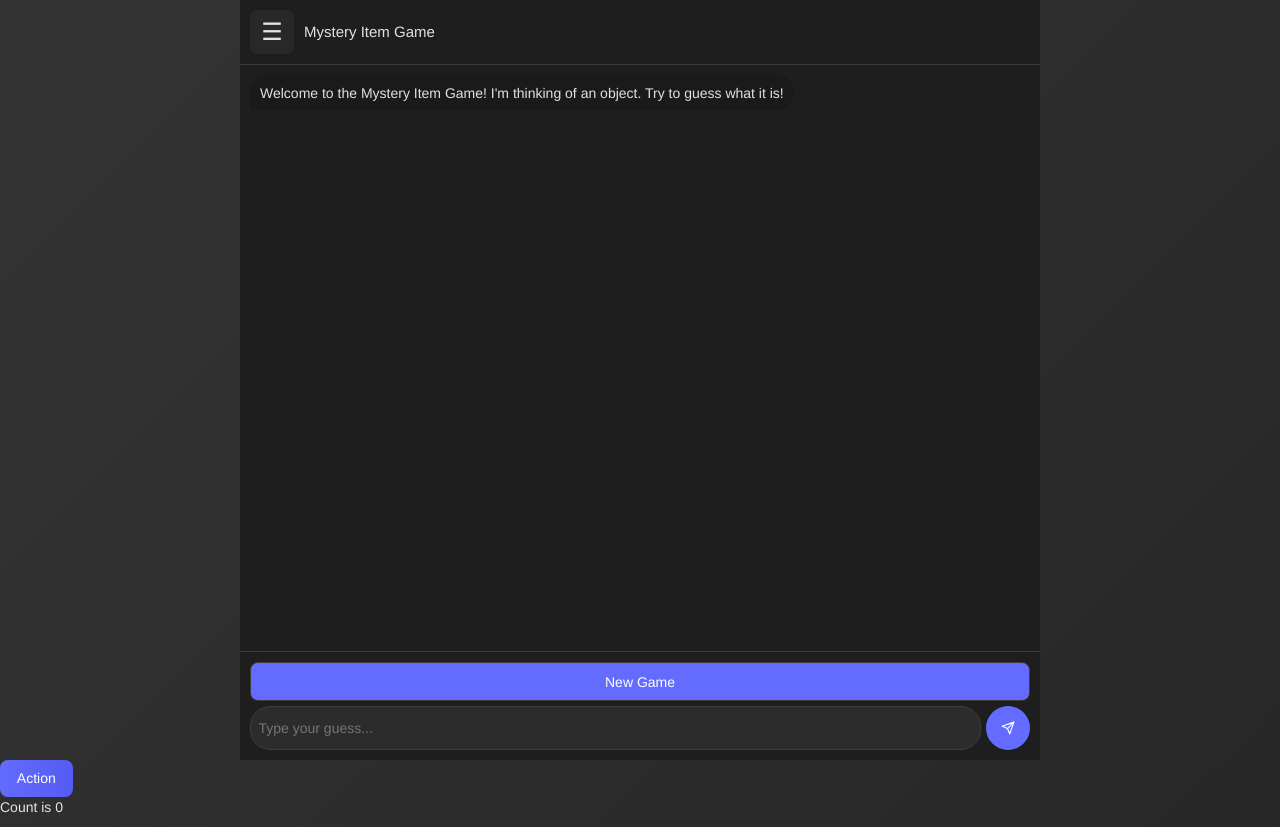
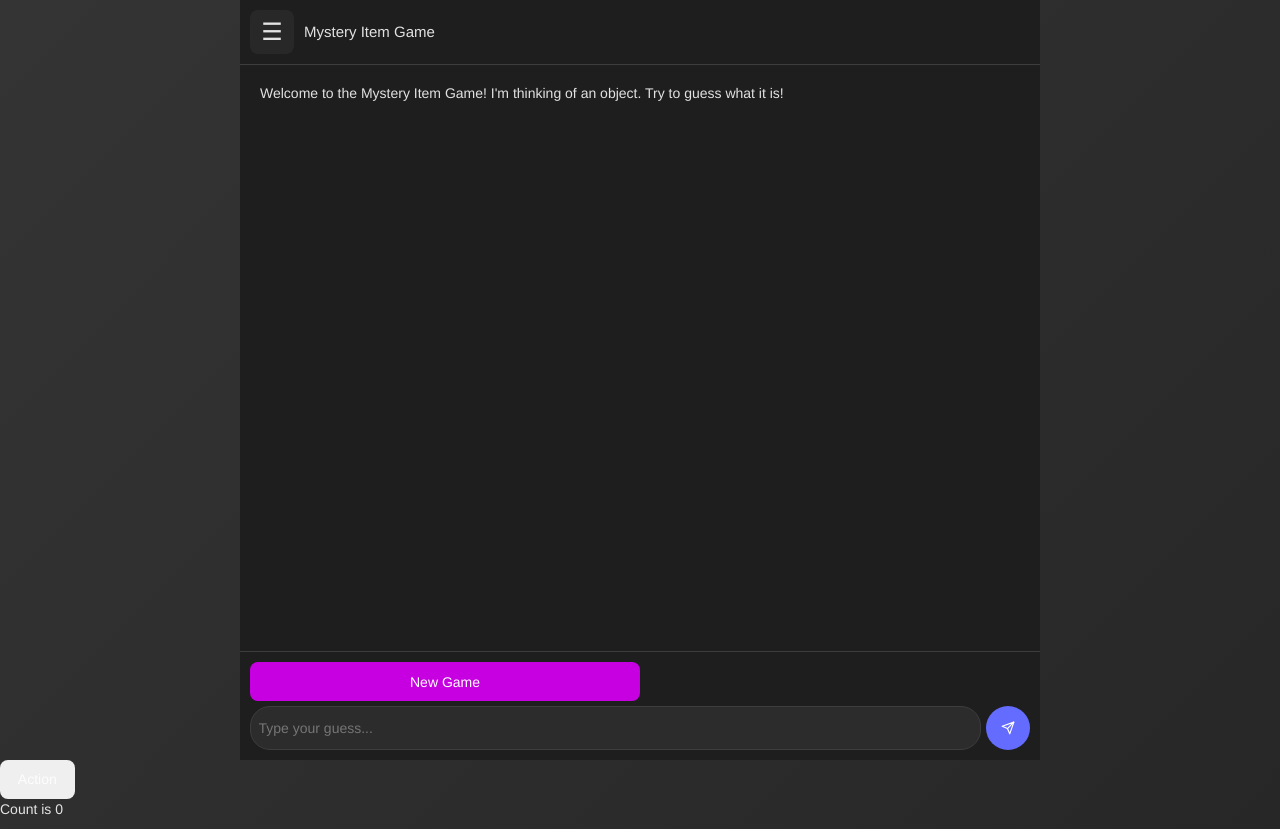
Before and after one commit to cobrauf/ai-demos, a React (Vite) app in the folder frontend/: page /demos/mystery-item in a window 1280 px wide. Built offline with nearby package versions, Linux system fonts and the light colour scheme; no server answers.

Commit message:
simplified UI colors for buttons

```diff
--- a/frontend/src/components/Button/Button.module.css
+++ b/frontend/src/components/Button/Button.module.css
@@ -21,10 +21,7 @@
 /* When adding a new style, update the string literal in Button.tsx */
 .base {
   background-color: var(--btn-base-bg);
-  color: var(--button-text-color);
-}
-.base:hover {
-  background-color: var(--btn-base-bg-hover);
+  color: var(--btn-text-color);
 }
 
 .cancel {
@@ -32,11 +29,14 @@
   color: var(--btn-cancel-text);
   border-color: var(--btn-cancel-border);
 }
-.cancel:hover {
-  border-color: var(--btn-cancel-border-hover);
+
+.disabled {
+  background-color: var(--btn-disabled-bg);
+  color: var(--btn-disabled-text);
+  cursor: not-allowed;
 }
 
-.gradient {
+/* .gradient {
   background-image: linear-gradient(
     to right,
     var(--btn-base-bg) 0%,
@@ -45,30 +45,20 @@
   );
   transition: 0.5s;
   background-size: 200% auto;
-  color: var(--button-text-color);
+  color: var(--btn-text-color);
   border: none;
 }
 
 .gradient:hover {
   background-position: right center;
-  color: var(--button-text-color);
+  color: var(--btn-text-color);
   text-decoration: none;
-}
+} */
 
 .secondary {
-  width: 100%;
-  border: 1px solid var(--border-color);
-  background-color: var(--btn-base-bg);
-  color: var(--button-text-color);
-}
-:global([data-theme="light"]) .secondary {
-  background-color: var(--btn-base-bg);
-}
-:global([data-theme="dark"]) .secondary {
-  background-color: var(--btn-base-bg);
-}
-.secondary:hover {
-  background-color: var(--background-hover);
+  width: 50%;
+  background-color: var(--btn-secondary-bg);
+  color: var(--btn-secondary-text);
 }
 
 .icon {
@@ -81,14 +71,6 @@
   border-color: transparent;
 }
 
-.theme {
-  background-color: transparent;
-  color: var(--text-color);
-  text-align: left;
-  border: none;
-}
-/* Selected state for theme is handled by passing a className */
-
 .iconCircle {
   padding: 0.75rem;
   width: 44px;
@@ -96,19 +78,8 @@
   border: none;
   border-radius: 50%;
   background-color: var(--btn-base-bg);
-  color: var(--button-text-color);
+  color: var(--btn-text-color);
   display: flex; /* These are for centering the icon inside */
   align-items: center;
   justify-content: center;
 }
-.iconCircle:hover {
-  background-color: var(--btn-base-bg-hover);
-}
-
-/* --- OTHER MODIFIERS --- */
-.button:disabled {
-  background-color: var(--btn-disabled-bg);
-  border-color: var(--btn-disabled-border);
-  color: var(--btn-disabled-text);
-  cursor: not-allowed;
-}
--- a/frontend/src/components/Button/Button.tsx
+++ b/frontend/src/components/Button/Button.tsx
@@ -4,11 +4,10 @@ import clsx from "clsx";
 
 type ButtonVariant =
   | "base"
+  | "secondary"
   | "cancel"
-  | "gradient"
-  | "secondary"
+  | "disabled"
   | "icon"
-  | "theme"
   | "iconCircle";
 
 interface ButtonProps extends ButtonHTMLAttributes<HTMLButtonElement> {
--- a/frontend/src/components/ChatMessage/ChatMessage.module.css
+++ b/frontend/src/components/ChatMessage/ChatMessage.module.css
@@ -28,7 +28,7 @@
 
 .user .bubble {
   background-color: var(--accent-color);
-  color: var(--button-text-color);
+  color: var(--btn-text-color);
   border-bottom-right-radius: 4px;
 }
 
@@ -38,8 +38,8 @@
 }
 
 .loading .bubble {
-  background-color: var(--button-bg-color);
-  color: var(--text-color-secondary, #aaa); /* Fallback color */
+  background-color: var(--button-secondary-color);
+  color: var(--button-secondary-text, #aaa); /* Fallback color */
   font-style: italic;
   border-bottom-left-radius: 4px;
 }
--- a/frontend/src/components/SideMenu/SideMenu.module.css
+++ b/frontend/src/components/SideMenu/SideMenu.module.css
@@ -61,12 +61,12 @@
   transition: background-color 0.2s;
 }
 
-.navLink:hover {
+/* .navLink:hover {
   background-color: var(--background-hover);
-}
+} */
 
 .activeLink {
   background-color: var(--accent-color);
-  color: var(--button-text-color);
+  color: var(--btn-text-color);
   font-weight: bold;
 }
--- a/frontend/src/styles/index.css
+++ b/frontend/src/styles/index.css
@@ -11,52 +11,37 @@
   --accent-color: #646cff;
   --accent-color-hover: #535bf2;
   --border-color: #3d3d3d;
+
+  /* Button Colors */
+  --btn-base-bg: #646cff;
+  --btn-text-color: #ffffff;
+
+  --btn-secondary-bg: #c600e0;
+  --btn-secondary-text: #ffffff;
+
+  --btn-cancel-bg: #f9f9f9;
+  --btn-cancel-text: #213547;
+
+  --btn-disabled-bg: #1a1a1a;
+  --btn-disabled-text: #666;
 }
 
 html[data-theme="dark"] {
   --background: linear-gradient(135deg, #343434 0%, #272727 100%);
   --text-color: rgba(255, 255, 255, 0.87);
   --text-color-secondary: #aaaaaa;
-  --button-bg-color: #1a1a1a;
   --background-hover: #3a3a3a;
-  --button-text-color: #ffffff;
   --chat-background: #1e1e1e;
   --input-bg-color: #2c2c2c;
-
-  /* Button Colors */
-  --btn-base-bg: #646cff;
-  --btn-base-bg-hover: #535bf2;
-  --btn-cancel-bg: #f9f9f9;
-  --btn-cancel-text: #213547;
-  --btn-cancel-border: #ccc;
-  --btn-cancel-border-hover: #646cff;
-  --btn-disabled-bg: #1a1a1a;
-  --btn-disabled-border: #444;
-  --btn-disabled-text: #666;
 }
 
 html[data-theme="light"] {
   --background: linear-gradient(135deg, #667eea 0%, #764ba2 100%);
   --text-color: #213547;
   --text-color-secondary: #555555;
-  --accent-color: #646cff;
-  --accent-color-hover: #747bff;
-  --border-color: #e0e0e0;
   --background-hover: #f0f0f0;
-  --button-text-color: #ffffff;
-  --chat-background: #b7ffe4;
+  --chat-background: #d6d6d6;
   --input-bg-color: #ffffff;
-
-  /* Button Colors */
-  --btn-base-bg: #646cff;
-  --btn-base-bg-hover: #535bf2;
-  --btn-cancel-bg: #f9f9f9;
-  --btn-cancel-text: #213547;
-  --btn-cancel-border: #ccc;
-  --btn-cancel-border-hover: #646cff;
-  --btn-disabled-bg: #1a1a1a;
-  --btn-disabled-border: #444;
-  --btn-disabled-text: #666;
 }
 
 a {
@@ -74,7 +59,6 @@ body {
   min-height: 100vh;
   color: var(--text-color);
   background: var(--background);
-  /* transition: color 0.25s, background 0.25s; */
 }
 
 h1 {
```
